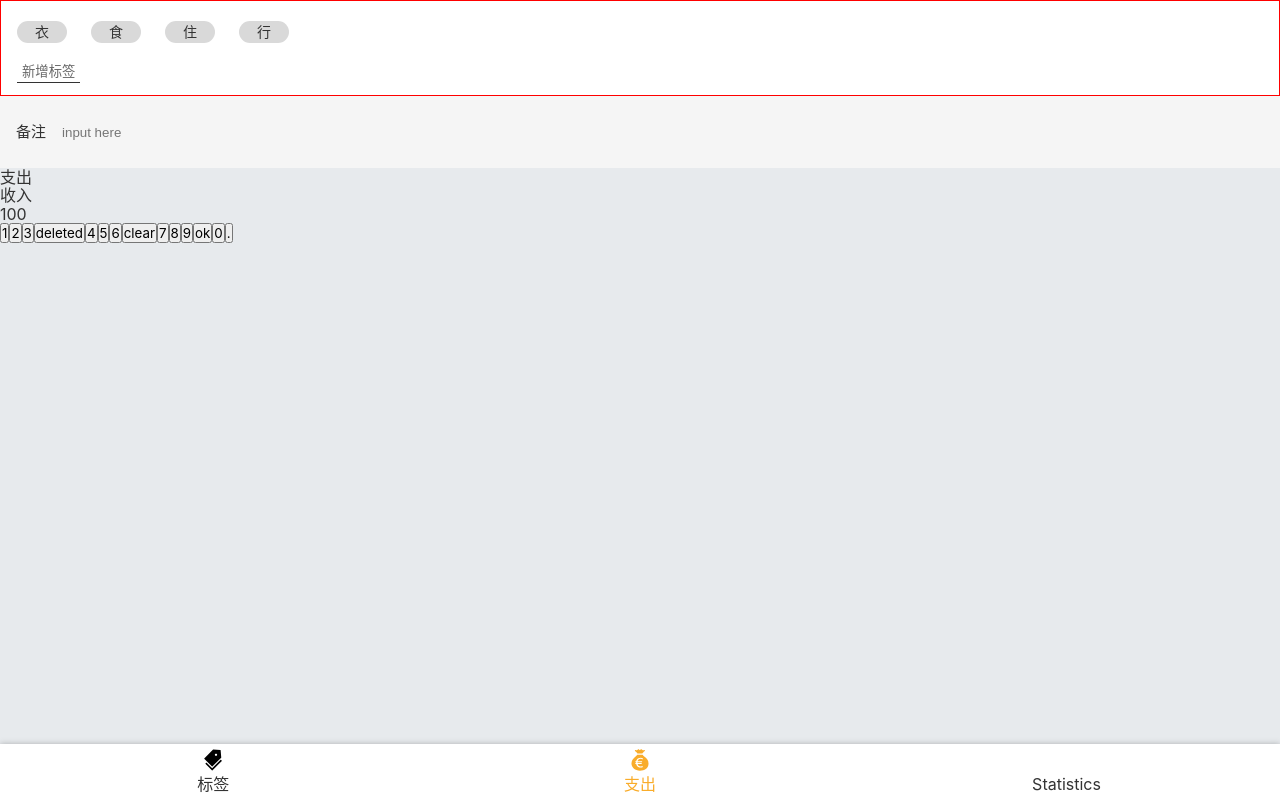
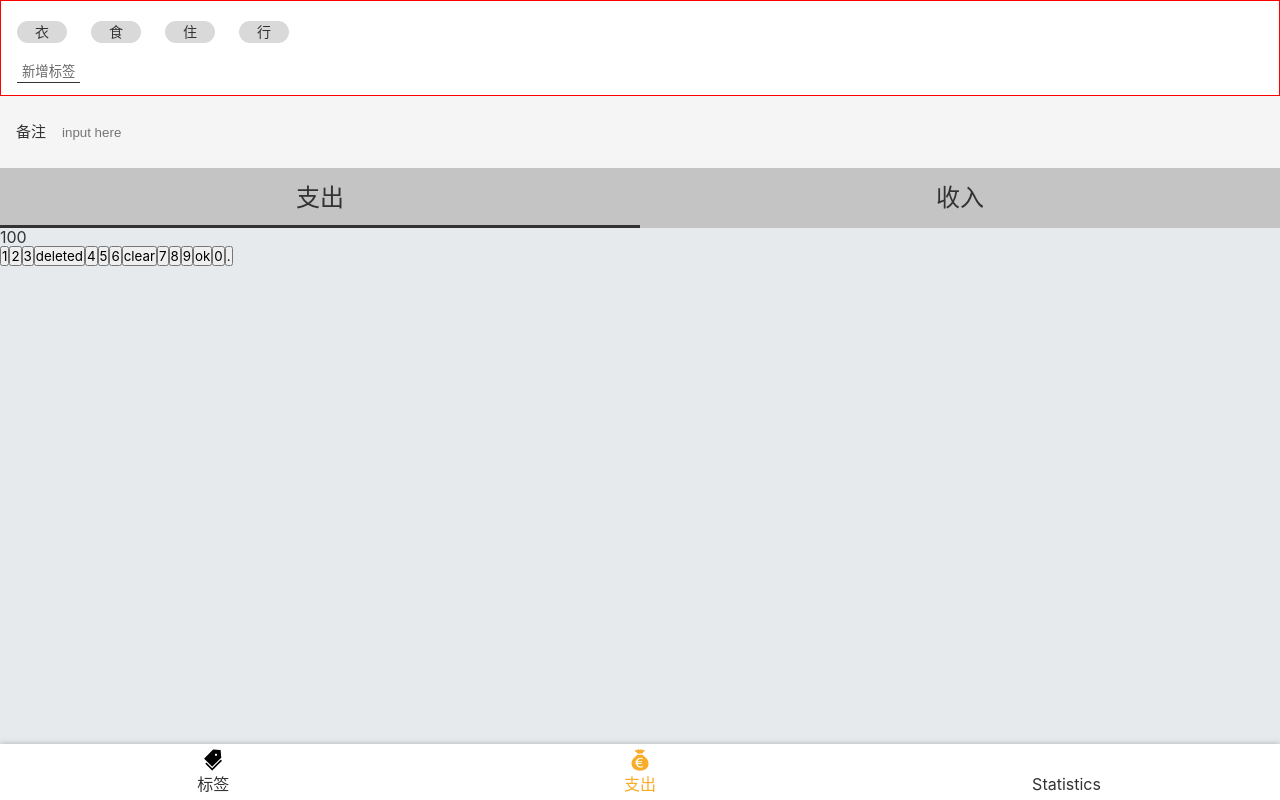
Before and after one commit to JamesSGUS/Bookepping-01, a React app: page /#/money in a window 1280 px wide. Built offline with nearby package versions, Linux system fonts and the light colour scheme.

Commit message:
layout area of category

```diff
--- a/src/pages/Money.tsx
+++ b/src/pages/Money.tsx
@@ -6,19 +6,22 @@
   background: #FFFFFF;
   border: 1px solid red;
   padding: 12px 16px;
-  >ol{
+
+  > ol {
     margin: 0 -12px;
+
     > li {
       background: #D9D9D9;
       border-radius: 18px;
-      display:inline-block;
+      display: inline-block;
       padding: 3px 18px;
       font-size: 14px;
       margin: 8px 12px;
     }
   }
-  >button {
-    background:none;
+
+  > button {
+    background: none;
     border: none;
     padding: 2px 5px;
     color: #666;
@@ -27,25 +30,50 @@
   }
 `;
 const NotesSection = styled.section`
-background: #f5f5f5;
+  background: #f5f5f5;
   padding: 0 16px;
   font-size: 15px;
+
   > label {
     display: flex;
     align-items: center;
     white-space: nowrap;
-    >span {margin-right: 16px;}
-    >input {
+
+    > span {
+      margin-right: 16px;
+    }
+
+    > input {
       display: block;
       width: 100%;
       height: 72px;
-      background:none;
+      background: none;
       border: none;
     }
   }
 `;
 const CategorySection = styled.section`
-
+  font-size: 24px;
+  > ul {
+    display: flex;
+    background: #c4c4c4;
+    > li {
+      width: 50%;
+      padding: 16px 0;
+      text-align: center;
+      position: relative;
+      &.selected::after {
+        content: "";
+        display: block;
+        position: absolute;
+        height: 3px;
+        background: #333;
+        width: 100%;
+        bottom: 0;
+        left: 0;
+      }
+    }
+  }
 `;
 const NumberPadSection = styled.section`
 
@@ -71,7 +99,7 @@
       </NotesSection>
       <CategorySection>
         <ul>
-          <li>支出</li>
+          <li className="selected">支出</li>
           <li>收入</li>
         </ul>
       </CategorySection>
```
